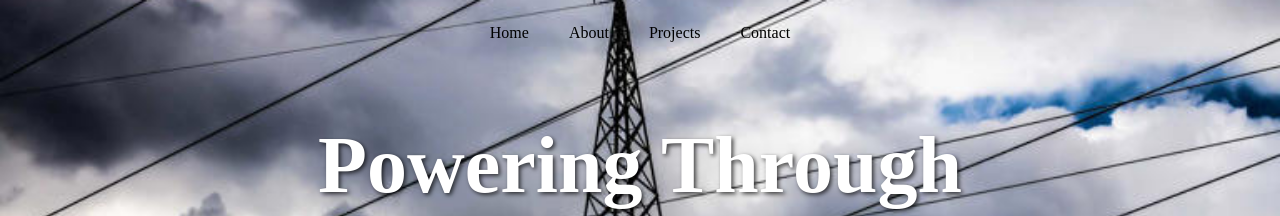
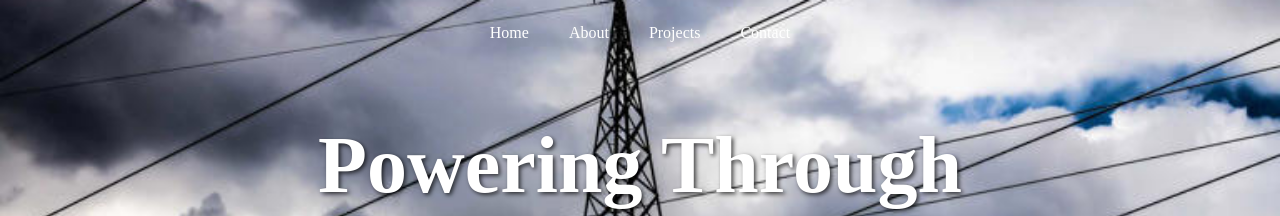
Before and after one commit to andiigonzalez/Power_Outage_Analysis, a Jekyll site: the page built from index.md, in a window 1280 px wide. Shown: the top 216 px of the page. Built offline with Jekyll 4.4.1, drawn with Linux system fonts in a browser that asks for light colours.

Commit message:
Update custom.css

```diff
--- a/assets/css/custom.css
+++ b/assets/css/custom.css
@@ -72,24 +72,23 @@
 
 /* Navigation Bar Styles */
 nav {
-  overflow: hidden;
+  position: absolute; /* Place nav on top of the banner */
+  top: 0; /* Align to the top of the banner */
+  width: 100%; /* Full width */
   display: flex; /* Horizontal layout */
-  justify-content: center; /* Center the links horizontally */
-  position: fixed; /* Stick to the top of the page */
-  top: 0;
-  width: 100%; /* Full width */
-  z-index: 1000; /* Ensure it appears above other elements */
-  padding: 10px 0; /* Spacing inside the nav */
+  justify-content: center; /* Center the links */
+  z-index: 1000; /* Ensure it appears above the banner */
+  padding: 10px 0; /* Adds internal spacing */
 }
 
 nav a {
   font-family: serif;
   display: block;
-  color: black; /* Default link color */
-  text-align: center; /* Center text inside links */
-  padding: 14px 20px; /* Spacing for clickable area */
+  color: white; /* White for visibility on the banner */
+  text-align: center;
+  padding: 14px 20px; /* Clickable area */
   text-decoration: none; /* Remove underline */
-  transition: color 0.3s ease; /* Smooth color change on hover */
+  transition: color 0.3s ease;
 }
 
 nav a:hover {
```
